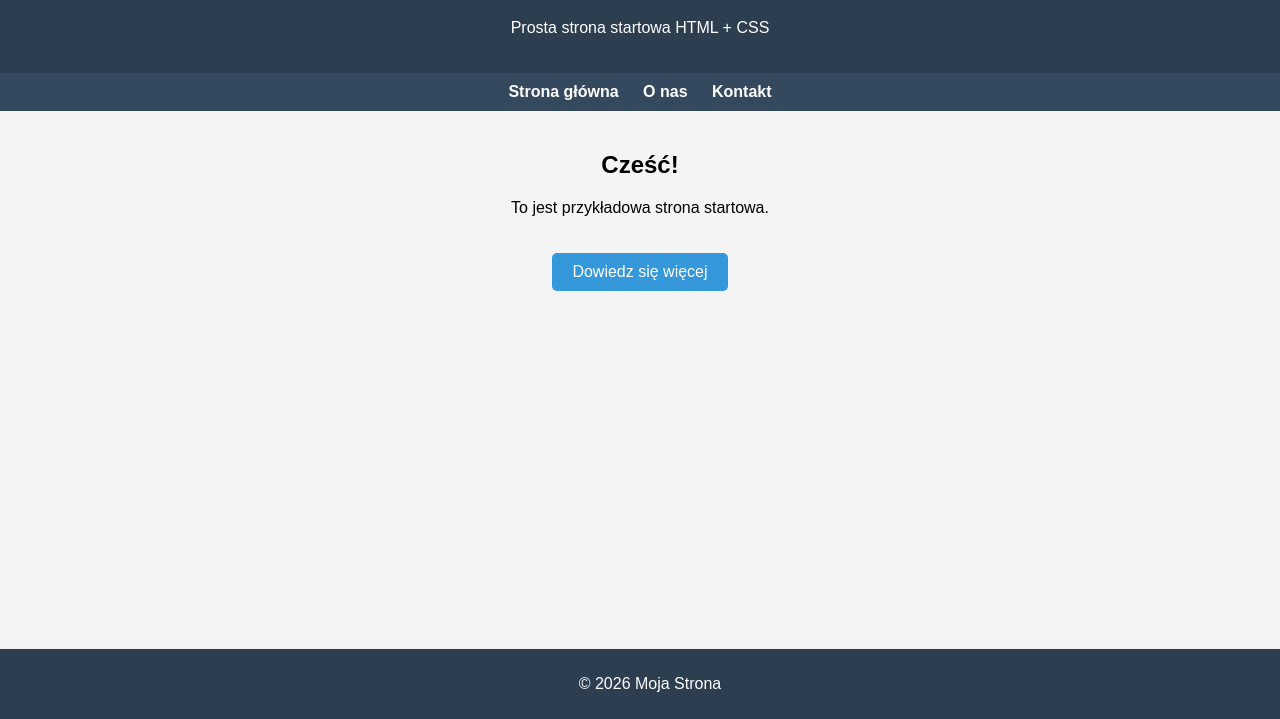
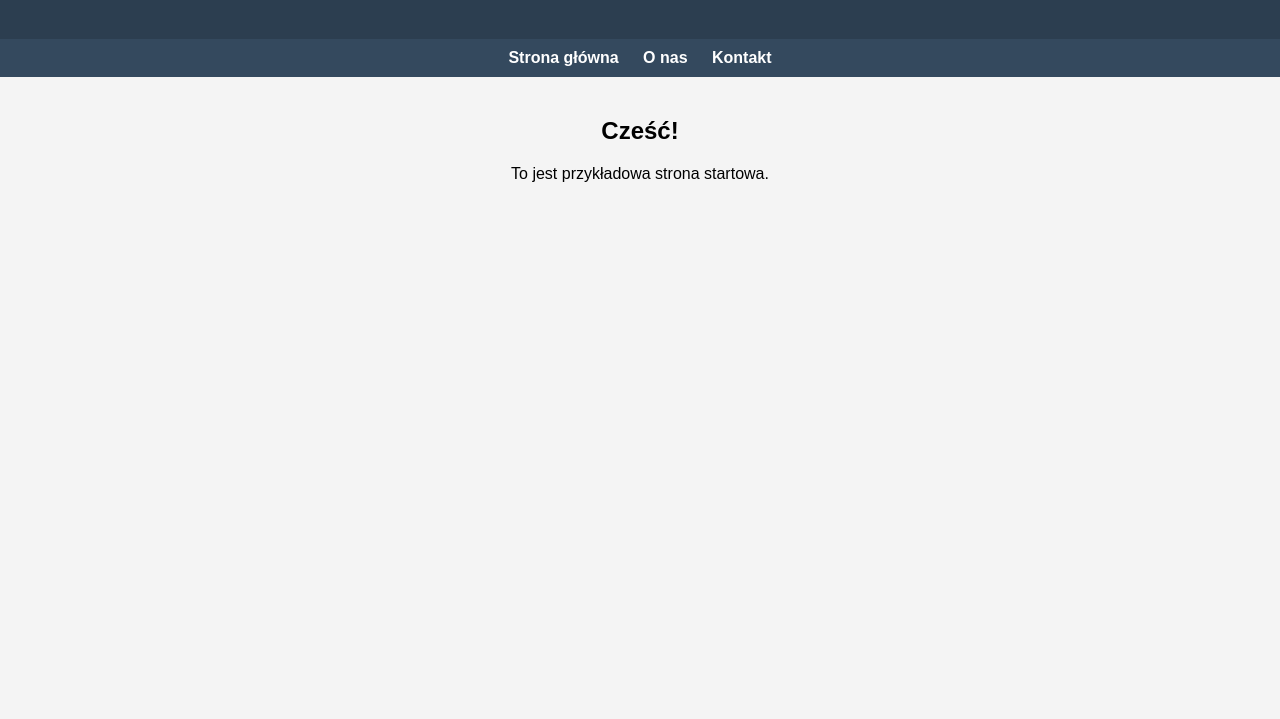
Before and after one commit to Marcelek999/Marcelek999.github.io, a plain HTML site: page index2.html in a window 1280 px wide. Shown: the part 81-800 px from the top of the page. Drawn offline with Linux system fonts and the light colour scheme.

Commit message:
Update index2.html

```diff
--- a/index2.html
+++ b/index2.html
@@ -68,7 +68,6 @@
 
     <header>
         <h1>Witamy na mojej stronie</h1>
-        <p>Prosta strona startowa HTML + CSS</p>
     </header>
 
     <nav>
@@ -80,12 +79,7 @@
     <main>
         <h2>Cześć!</h2>
         <p>To jest przykładowa strona startowa.</p>
-        <a href="#" class="button">Dowiedz się więcej</a>
     </main>
-
-    <footer>
-        <p>© 2026 Moja Strona</p>
-    </footer>
 
 </body>
 </html>
```
